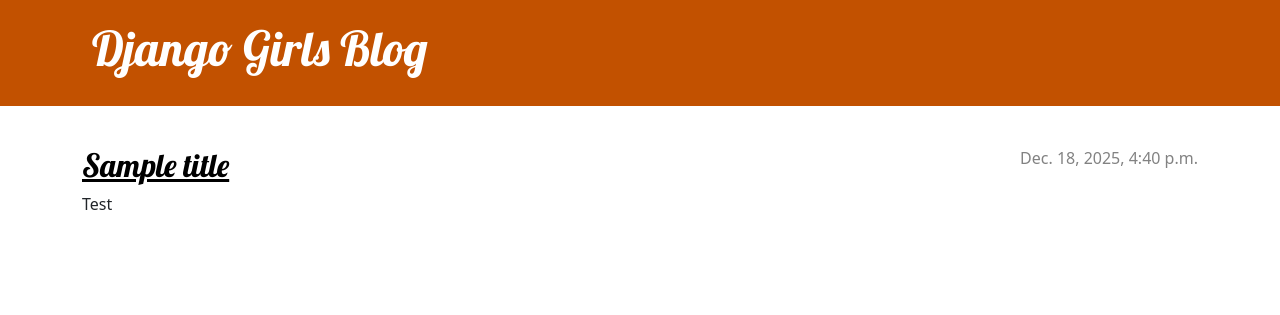
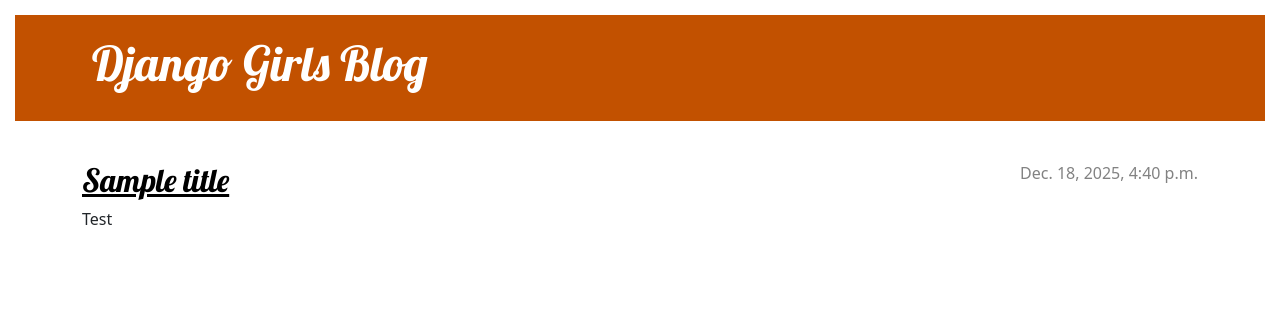
Before and after one commit to daryldeanr/my-first-blog, a Django app: page / in a window 1280 px wide. Shown: the top 315 px of the page. Run offline with Django 5.2, Linux system fonts and the light colour scheme; data comes from the database, SQL or seed files in the repository.

Commit message:
More CSS Changes

```diff
--- a/blog/static/css/blog.css
+++ b/blog/static/css/blog.css
@@ -1,3 +1,13 @@
+body{
+    padding: 15px;
+}
+
+h1 a, h2 a{
+    color: #C25100;
+    font-family: "Lobster";
+}
+
+
 .page-header {
     background-color: #C25100;
     margin-top: 0;
```
